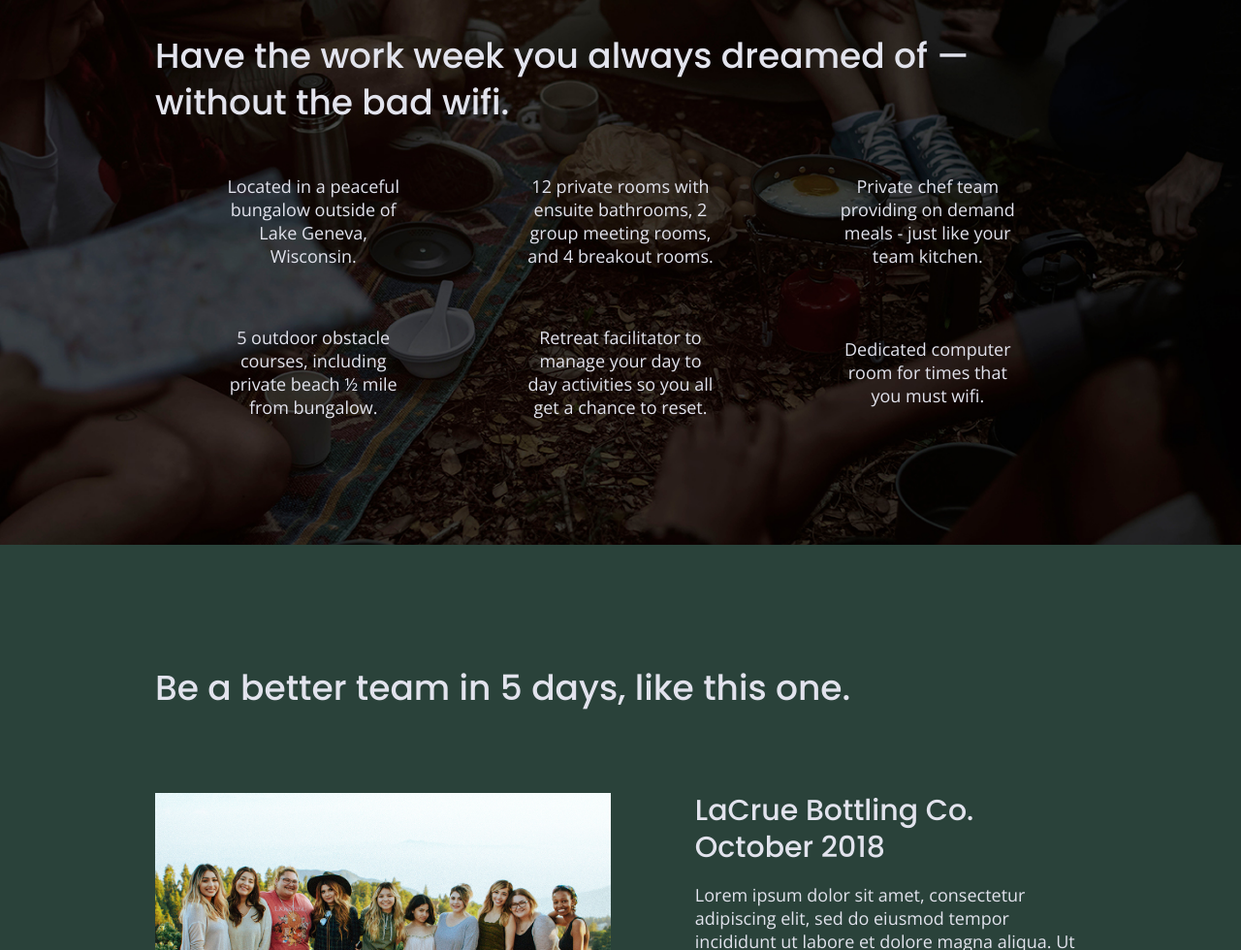
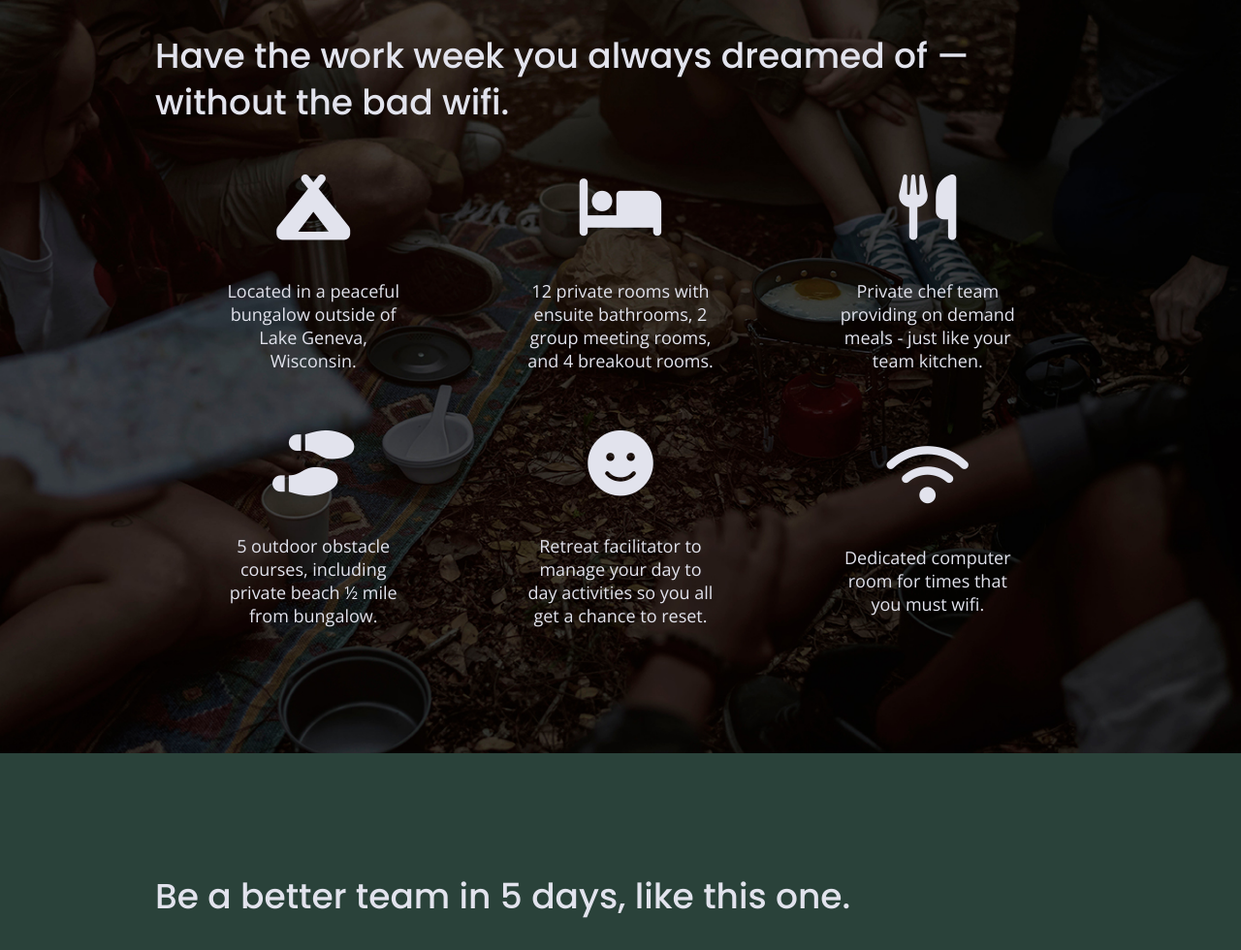
Before and after one commit to cemathis96/unplugged-retreat, a website built with Parcel: page index.html in a window 1280 px wide. Shown: the part 1090-2070 px from the top of the page at 97% size. Built offline with nearby package versions, Linux system fonts and the light colour scheme.

Commit message:
Added feature icons to desktop homepage

```diff
--- a/css/main.css
+++ b/css/main.css
@@ -774,6 +774,11 @@ header nav ul {
     flex-basis: 33%;
   }
 
+  .features i {
+    font-size: 3.75em;
+    margin-bottom: 40px;
+  }
+
   /* Reviews */
 
   .reviews article div {
--- a/index.html
+++ b/index.html
@@ -17,6 +17,9 @@
 
   <!-- Google Fonts -->
   <link href="https://fonts.googleapis.com/css?family=Open+Sans:400,700|Poppins:500,700" rel="stylesheet">
+
+  <!-- Font Awesome -->
+  <script src="https://kit.fontawesome.com/b5541931cd.js" crossorigin="anonymous"></script>
 
   <!-- Place favicon.ico in the root directory -->
 
@@ -77,6 +80,7 @@
         <div class="features-items">
           <article>
             <p class="fontawesome-icon">
+              <i class="fas fa-campground"></i>
             </p>
             <p class="features-item-description">
               Located in a peaceful bungalow outside of Lake Geneva, Wisconsin.
@@ -84,6 +88,7 @@
           </article>
           <article>
             <p class="fontawesome-icon">
+              <i class="fas fa-bed"></i>
             </p>
             <p class="features-item-description">
               12 private rooms with ensuite bathrooms, 2 group meeting rooms, and 4 breakout rooms.
@@ -91,6 +96,7 @@
           </article>
           <article>
             <p class="fontawesome-icon">
+              <i class="fas fa-utensils"></i>
             </p>
             <p class="features-item-description">
               Private chef team providing on demand meals - just like your team kitchen.
@@ -98,6 +104,7 @@
           </article>
           <article>
             <p class="fontawesome-icon">
+              <i class="fas fa-shoe-prints"></i>
             </p>
             <p class="features-item-description">
               5 outdoor obstacle courses, including private beach ½ mile from bungalow.
@@ -105,6 +112,7 @@
           </article>
           <article>
             <p class="fontawesome-icon">
+              <i class="fas fa-smile"></i>
             </p>
             <p class="features-item-description">
               Retreat facilitator to manage your day to day activities so you all get a chance to reset.
@@ -112,6 +120,7 @@
           </article>
           <article>
             <p class="fontawesome-icon">
+              <i class="fas fa-wifi"></i>
             </p>
             <p class="features-item-description">
               Dedicated computer room for times that you must wifi.
```
Also changed, not shown: about/index.html (+3 -0 lines), faq/index.html (+3 -0 lines).
